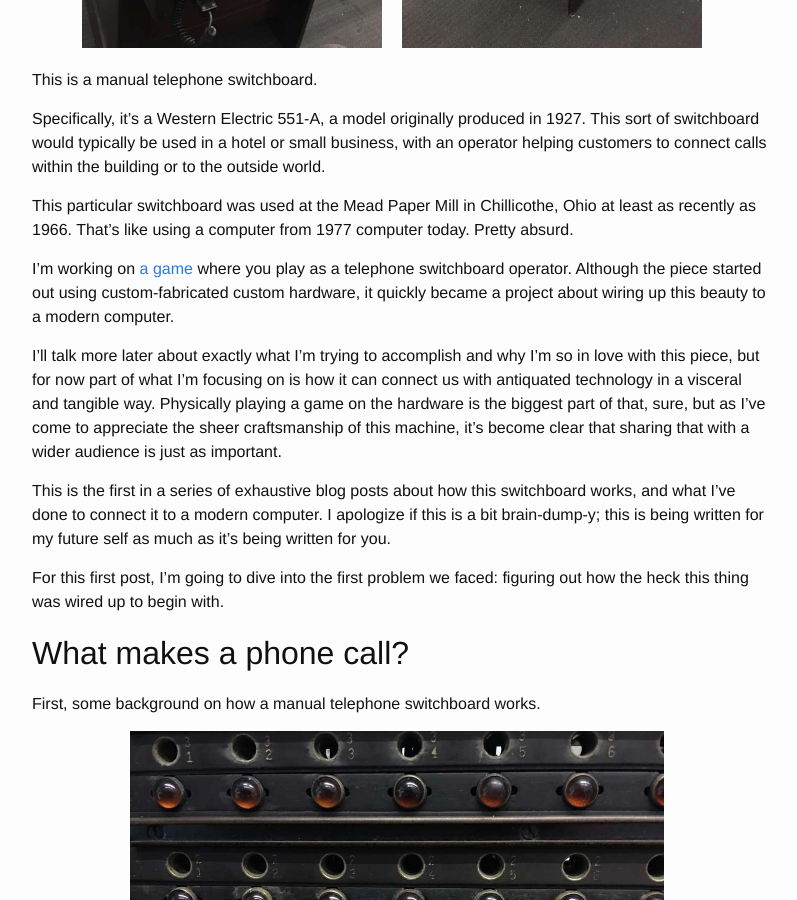
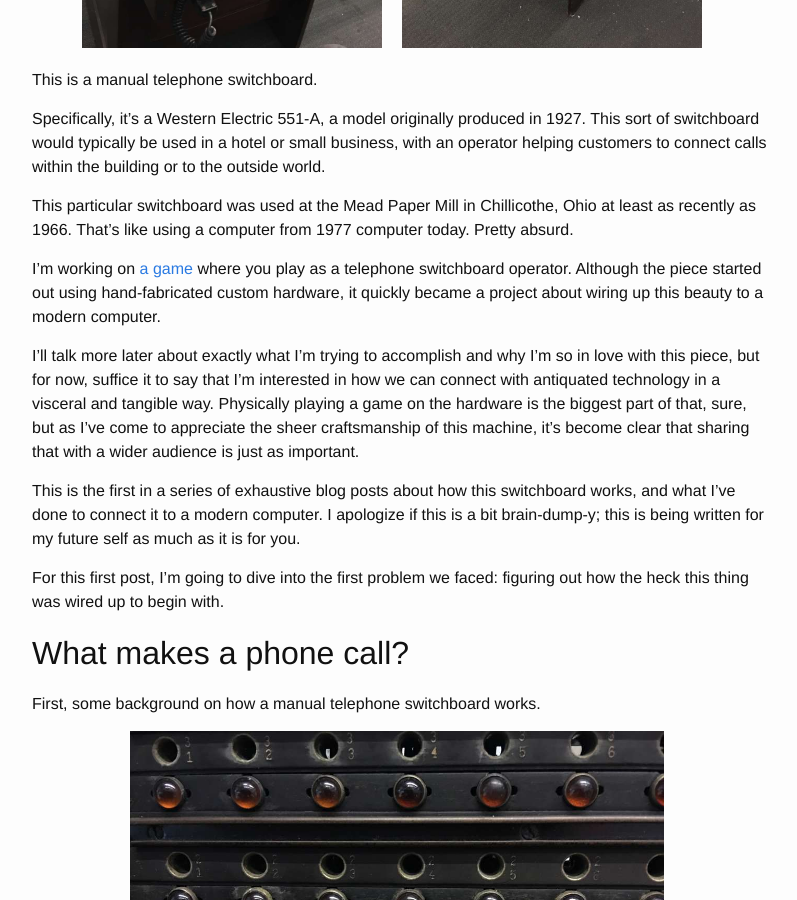
Before and after one commit to lazerwalker/blog, a Jekyll site: the page built from _posts/2016-02-21-switchboard-part-1.md, in a window 1280 px wide and 900 px high, scrolled down 594 px. Shown: the whole window, without its empty margins (238-1035 px from the left). Built offline with Jekyll 4.4.1, drawn with Linux system fonts in a browser that asks for light colours; some of the changed text lies outside the part shown.

Commit message:
Switchboard tweaks

```diff
--- a/_posts/2016-02-21-switchboard-part-1.md
+++ b/_posts/2016-02-21-switchboard-part-1.md
@@ -38,11 +38,11 @@
 
 This particular switchboard was used at the Mead Paper Mill in Chillicothe, Ohio at least as recently as 1966. That's like using a computer from 1977 computer today. Pretty absurd.
 
-I'm working on [a game](http://lazerwalker.com/hellooperator) where you play as a telephone switchboard operator. Although the piece started out using custom-fabricated custom hardware, it quickly became a project about wiring up this beauty to a modern computer.
+I'm working on [a game](http://lazerwalker.com/hellooperator) where you play as a telephone switchboard operator. Although the piece started out using hand-fabricated custom hardware, it quickly became a project about wiring up this beauty to a modern computer.
 
-I'll talk more later about exactly what I'm trying to accomplish and why I'm so in love with this piece, but for now part of what I'm focusing on is how it can connect us with antiquated technology in a visceral and tangible way. Physically playing a game on the hardware is the biggest part of that, sure, but as I've come to appreciate the sheer craftsmanship of this machine, it's become clear that sharing that with a wider audience is just as important.
+I'll talk more later about exactly what I'm trying to accomplish and why I'm so in love with this piece, but for now, suffice it to say that I'm interested in how we can connect with antiquated technology in a visceral and tangible way. Physically playing a game on the hardware is the biggest part of that, sure, but as I've come to appreciate the sheer craftsmanship of this machine, it's become clear that sharing that with a wider audience is just as important.
 
-This is the first in a series of exhaustive blog posts about how this switchboard works, and what I've done to connect it to a modern computer. I apologize if this is a bit brain-dump-y; this is being written for my future self as much as it's being written for you.
+This is the first in a series of exhaustive blog posts about how this switchboard works, and what I've done to connect it to a modern computer. I apologize if this is a bit brain-dump-y; this is being written for my future self as much as it is for you.
 
 For this first post, I'm going to dive into the first problem we faced: figuring out how the heck this thing was wired up to begin with.
 
@@ -112,7 +112,7 @@
 
 For the sake of simplifying referencing things, I came up with my own numbering scheme.
 
-<center><a href="/images/switchboard/ports-numbered"><img src="/images/switchboard/small/ports-numbered.jpg" class='side-by-side'/></a><a href="/images/switchboard/pinblock-labeled.jpg"><img src="/images/switchboard/small/pinblock-labeled.jpg" class="side-by-side"/></a></center>
+<center><a href="/images/switchboard/ports-numbered.jpg"><img src="/images/switchboard/small/ports-numbered.jpg" class='side-by-side'/></a><a href="/images/switchboard/pinblock-labeled.jpg"><img src="/images/switchboard/small/pinblock-labeled.jpg" class="side-by-side"/></a></center>
 
 You'll notice that even though there are 50 ports, the pin block only has room for 40 pins. This is the left pin block; the right pin block has the last 10 ports. Remember that the bottom row are the "trunk" lines for external calls; this technical distinction is likely what causes that split.
 
@@ -172,7 +172,7 @@
 
 ## Next steps
 
-Whew, what a journey! I've left a bunch of cool things out, such as the hand-crank you'd use manually generate power if your power source wasn't producing enough current, but that's more than enough for today.
+Whew, what a journey! I've left a bunch of cool things out (the rotary dial! The buzzer! The hand-crank you'd turn to manually generate power!), but that's more than enough for today.
 
 Next up, I'll talk about what an unexpected difficulty it was to merely get access to the interior of the front panel at all. Stay tuned!
 
```
